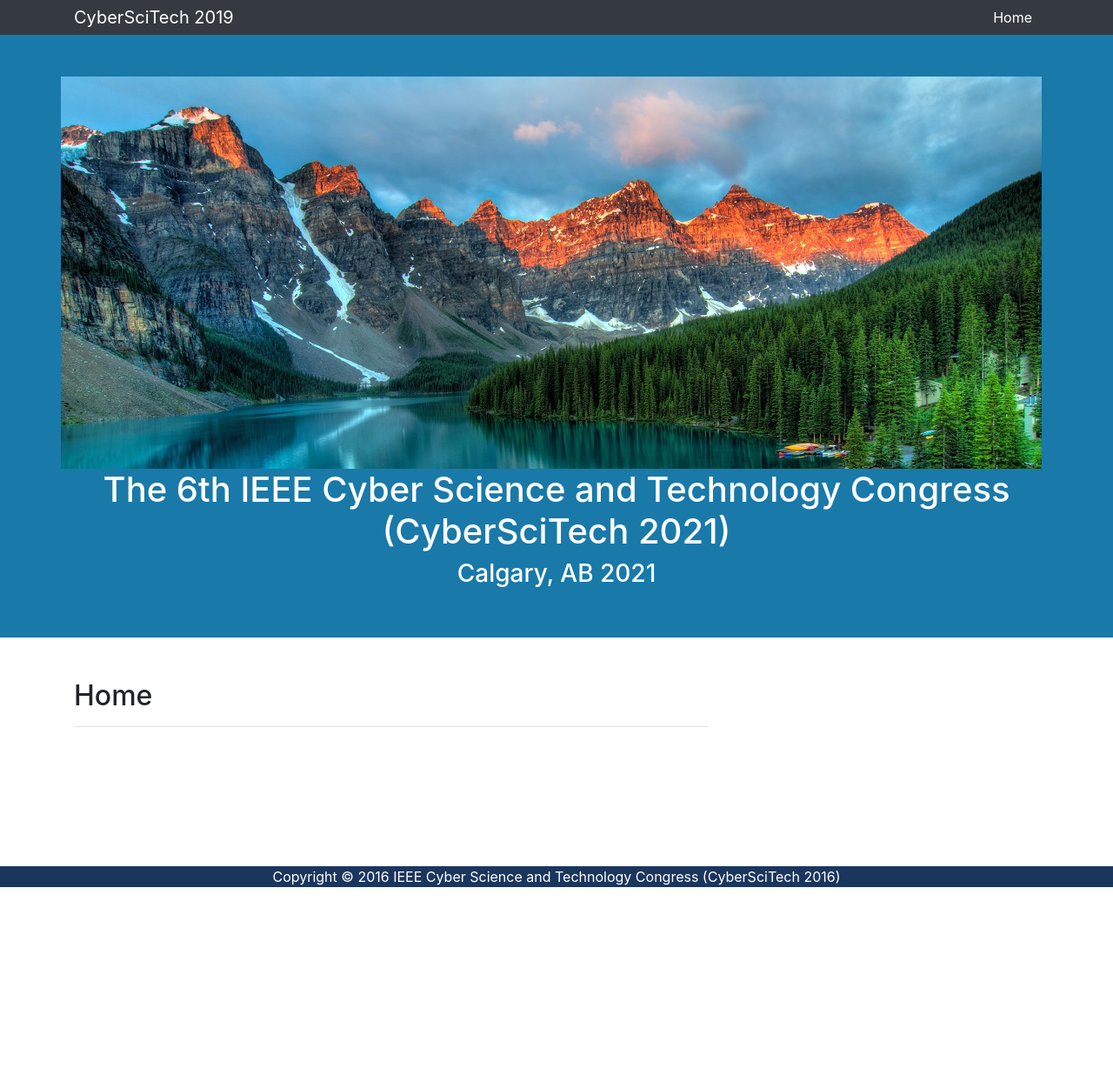
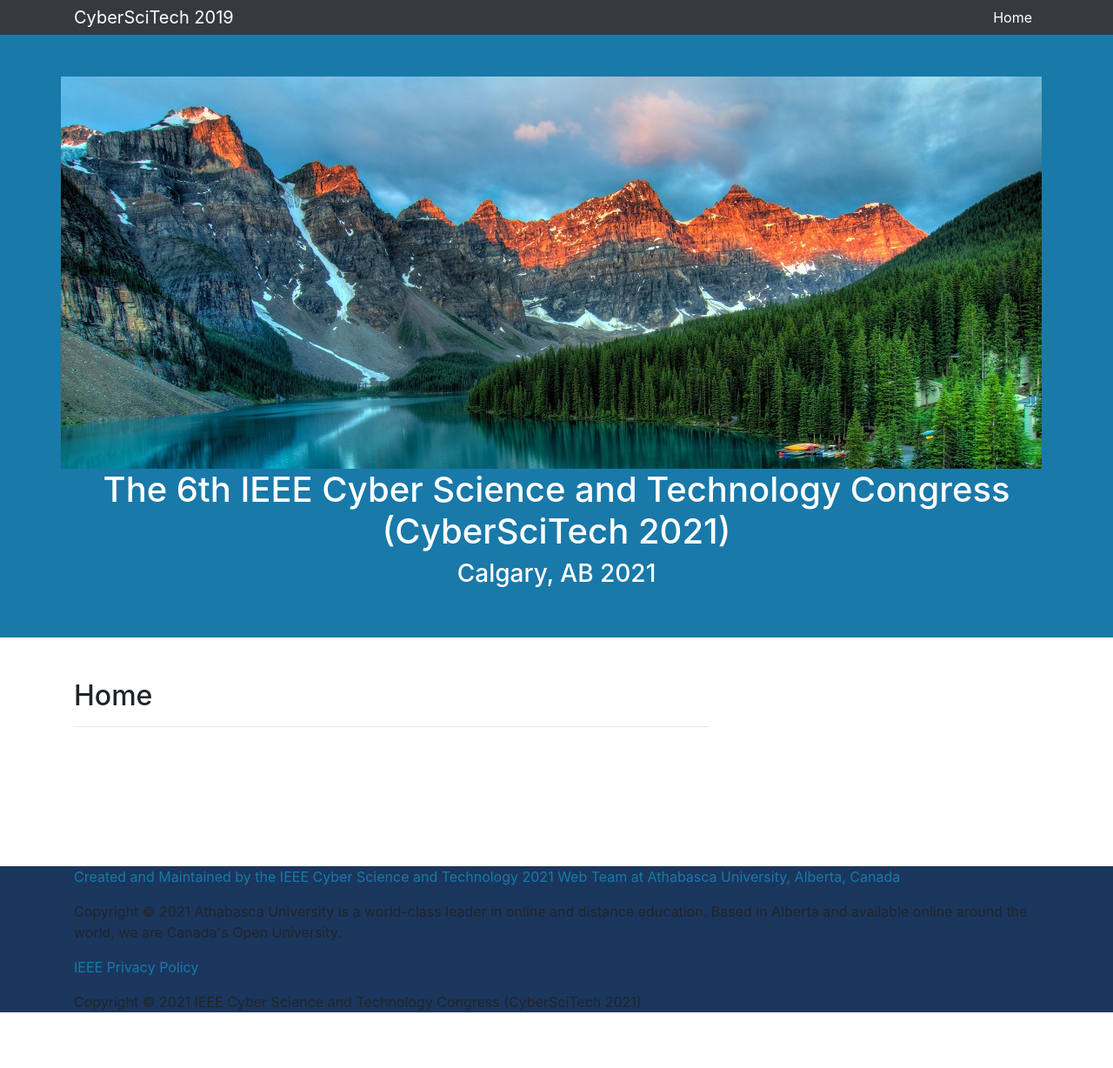
Before and after one commit to kstauff/2021, a Jekyll site: the page built from index.html, in a window 1280 px wide. Shown: the whole page at 87% size. Built offline with Jekyll 4.4.1, drawn with Linux system fonts in a browser that asks for light colours; before the commit the page ends 1068 px from its top, so only the background shows below that.

Commit message:
Update footer.html

```diff
--- a/_includes/footer.html
+++ b/_includes/footer.html
@@ -2,7 +2,19 @@
   <div style="background:#1B365D">
   <div class="container">
     <p class="m-0 text-center text-white">
-      Copyright &copy; 2016 IEEE Cyber Science and Technology Congress (CyberSciTech 2016)
+
+                <p>
+                                        <a href="http://www.athabascau.ca/" target="_blank">Created and Maintained by the IEEE Cyber Science and Technology 2021 Web Team at Athabasca University, Alberta, Canada</a></li>
+
+                                </p><p>
+
+
+
+                           Copyright &copy; 2021 Athabasca University is a world-class leader in online and distance education. Based in Alberta and
+  available online around the world, we are Canada's Open University. </p><p>
+                        <a href="https://www.ieee.org/security-privacy.html" target=_new>IEEE Privacy Policy</a>
+    </p><p>
+      Copyright &copy; 2021 IEEE Cyber Science and Technology Congress (CyberSciTech 2021)
     </p>
   </div>
   <!-- /.container -->
```
